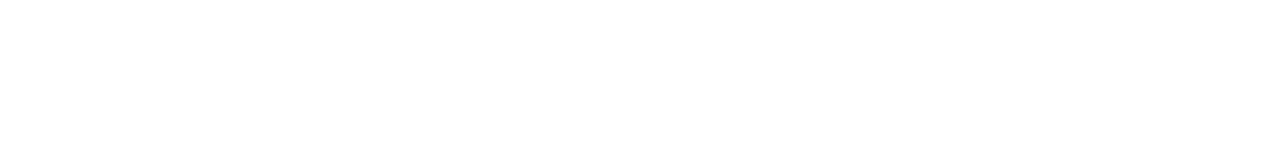
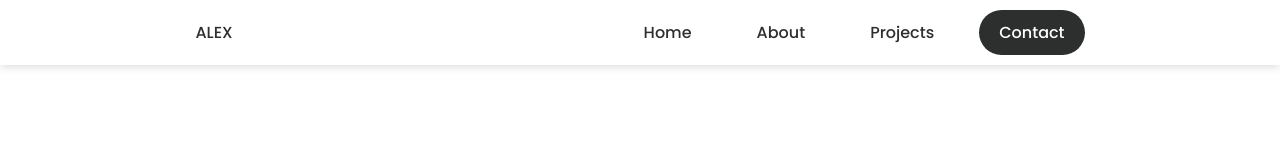
Before and after one commit to alex-m-kimeu/alex-kimeu, a plain HTML site: page index.html in a window 1280 px wide. Drawn offline with Linux system fonts and the light colour scheme.

Commit message:
Added the header section

```diff
--- a/css/style.css
+++ b/css/style.css
@@ -0,0 +1,60 @@
+/* Import Google font */
+@import url('https://fonts.googleapis.com/css2?family=Poppins:wght@200;300;400;500;600&display=swap');
+
+/* Global */
+*{
+    padding: 0;
+    margin: 0;
+    box-sizing: border-box;
+}
+body{
+    font-family: 'Poppins', sans-serif;
+}
+html{
+    scroll-behavior: smooth;
+}
+a{
+    text-decoration: none;
+}
+li{
+    list-style: none;
+}
+button{
+    border: none;
+    outline: none;
+    cursor: pointer;
+}
+
+/* Header */
+.header{
+    background-color: #fff;
+    box-shadow: 0 0 10px rgba(0,0,0,0.2);
+}
+.nav_container{
+    display: flex;
+    justify-content: space-around;
+    text-align: center;
+}
+.nav_container li, a{
+    padding: 10px;
+    color: #2D2E2E;
+    font-weight: 500;
+}
+.nav_logo{
+    display: flex;
+    align-items: center;
+    color: #2D2E2E;
+}
+.nav_items{
+    display: flex;
+    text-align: center;
+    padding: 10px;
+    gap: 25px;
+}
+.contact_item{
+    background-color: #2D2E2E;
+    border-radius: 25px;
+}
+.contact_item a{
+    color: #fff;
+}
--- a/index.html
+++ b/index.html
@@ -8,6 +8,21 @@
     <title>Alex Kimeu</title>
 </head>
 <body>
+    <!-- Navbar -->
+    <header class="header">
+        <nav class="nav_container">
+            <!-- logo -->
+            <a href="#home" class="nav_logo">ALEX</a>
 
+            <div>
+                <ul class="nav_items">
+                    <li><a href="#home">Home</a></li>
+                    <li><a href="#about">About</a></li>
+                    <li><a href="#projects">Projects</a></li>
+                    <li class="contact_item"><a href="#contact">Contact</a></li>
+                </ul>
+            </div>
+        </nav>
+    </header>
 </body>
 </html>
```
Also changed, not shown: img/profile.jpg (added).
